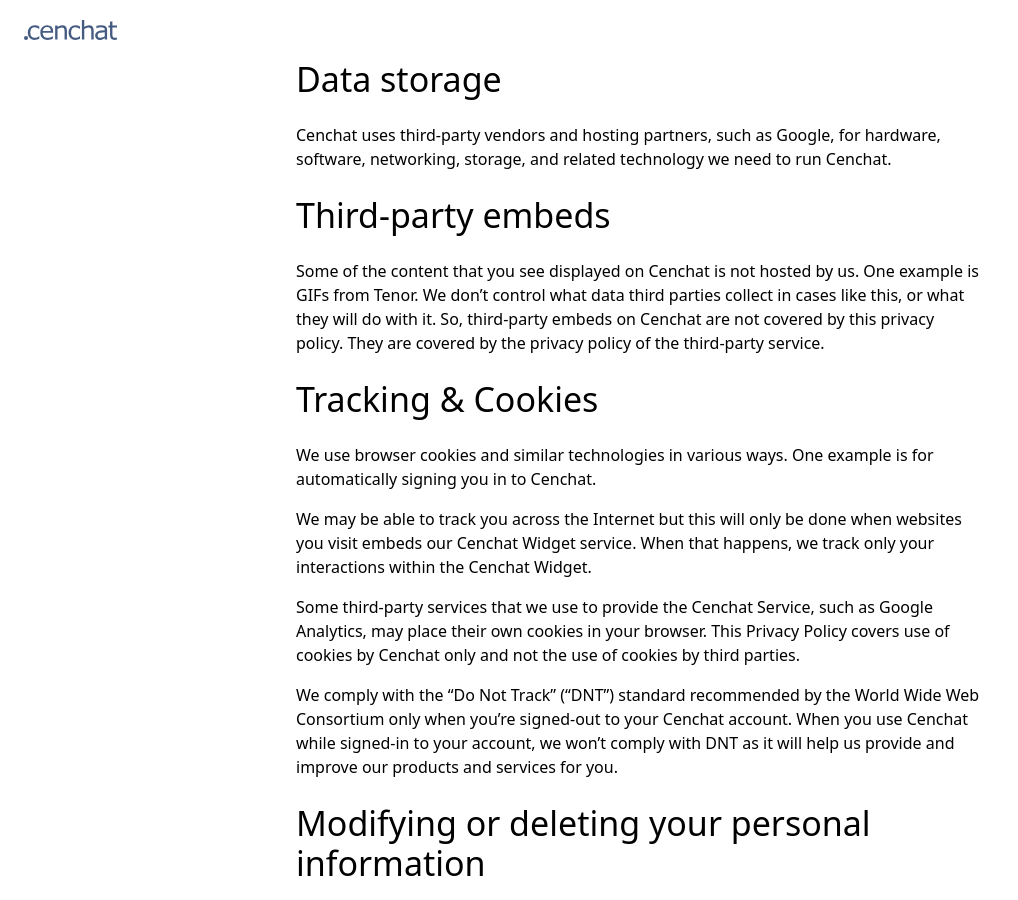
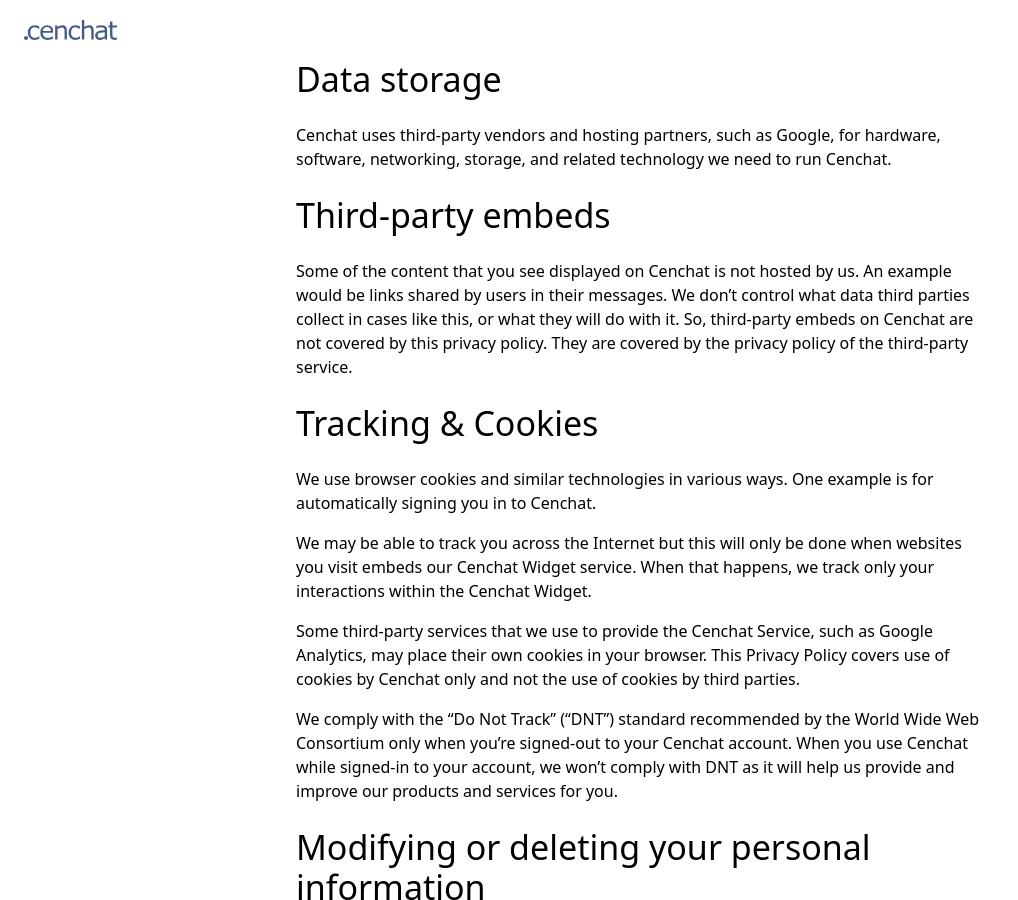
Before and after one commit to cenchat/cenchat.github.io, a Jekyll site: the page built from policies/privacy.md, in a window 1280 px wide and 900 px high, scrolled down 977 px. Shown: the whole window, without its empty margins (0-1018 px from the left). Built offline with Jekyll 4.4.1, drawn with Linux system fonts in a browser that asks for light colours; a script that is not in the unit is left out; some of the changed text lies outside the part shown.

Commit message:
Update privacy policy

```diff
--- a/policies/privacy.md
+++ b/policies/privacy.md
@@ -35,7 +35,7 @@ Cenchat uses third-party vendors and hosting partners, such as Google, for hardw
 
 ## Third-party embeds
 
-Some of the content that you see displayed on Cenchat is not hosted by us. One example is GIFs from Tenor. We don't control what data third parties collect in cases like this, or what they will do with it. So, third-party embeds on Cenchat are not covered by this privacy policy. They are covered by the privacy policy of the third-party service.
+Some of the content that you see displayed on Cenchat is not hosted by us. An example would be links shared by users in their messages. We don't control what data third parties collect in cases like this, or what they will do with it. So, third-party embeds on Cenchat are not covered by this privacy policy. They are covered by the privacy policy of the third-party service.
 
 ## Tracking & Cookies
 
```
Also changed, not shown: other parts of policies/privacy.md (+1 -1 lines).
